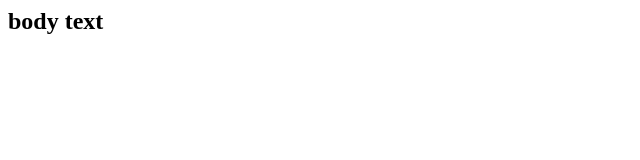
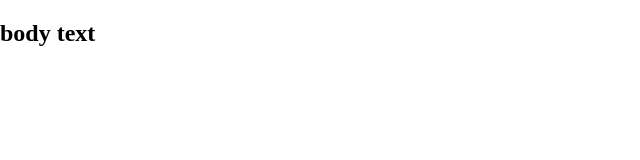
Before and after one commit to poljik/rsschool-cv, a plain HTML site: page index.html in a window 1280 px wide. Shown: the whole page, without its empty margins (0-640 px from the left). Drawn offline with Linux system fonts and the light colour scheme.

Commit message:
fix: change style.css

```diff
--- a/style.css
+++ b/style.css
@@ -1,3 +1,16 @@
-.sitebody {
-  background-color: rgba(0, 0, 0, .85);
+* {
+  box-sizing: border-box;
 }
+
+html {
+  scroll-behavior: smooth;
+}
+
+body {
+  display: flex;
+  flex-direction: column;
+  justify-content: space-between;
+  min-height: 100vh;
+  margin: 0;
+  padding: 0;
+}
```
